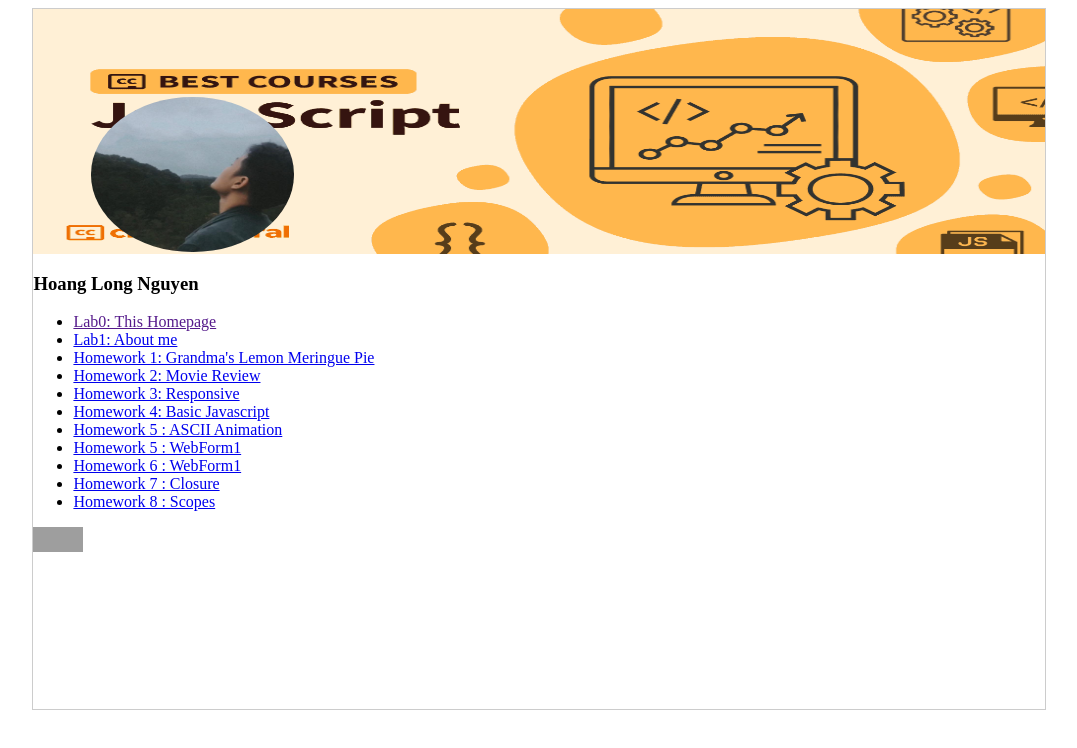
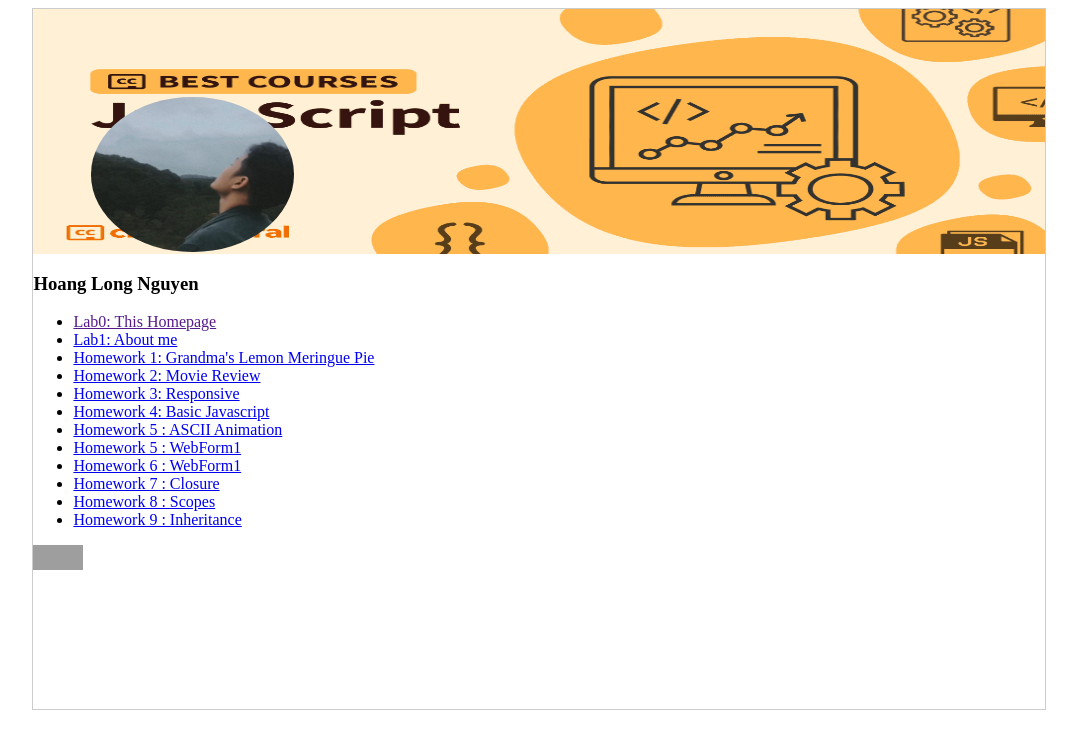
Before and after one commit to LongNH50/LongNH50.github.io, a plain HTML site: page index.html in a window 1280 px wide. Shown: the whole page, without its empty margins (101-1178 px from the left). Drawn offline with Linux system fonts and the light colour scheme; grey boxes are pictures that could not be loaded.

Commit message:
Inheritance

```diff
--- a/index.html
+++ b/index.html
@@ -59,6 +59,9 @@
                <li>
                 <a href="scopes.html">Homework 8 : Scopes</a>
                </li>
+               <li>
+                <a href="index.html">Homework 9 : Inheritance</a>
+               </li>
             </ul>
         </div>
         <div class="vaidatorImage">
```
Also changed, not shown: inheritance.js (added, +43 -0 lines).
